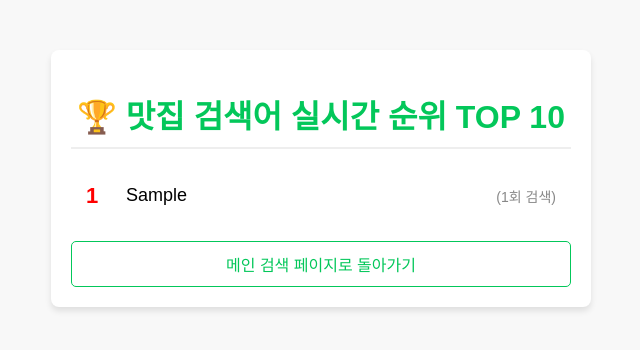
After one commit to BeakHo-hub/blog, a Flask app: page /ranking in a window 1280 px wide. The commit adds this page. Shown: the top 350 px of the page, without its empty margins (319-959 px from the left). Run offline with Flask 3, Linux system fonts and the light colour scheme; tables that the repository leaves empty hold one stand-in row (values such as "Sample post").

Commit message:
검색어 디비 저장하고 순위보기 기능 추가

```diff
--- a/app.py
+++ b/app.py
@@ -1,15 +1,75 @@
-from flask import Flask, render_template, request
+from flask import Flask, render_template, request, g
 import requests
 import json
 from urllib.parse import quote
+import sqlite3
+import os
 
 # 1. Flask 애플리케이션을 한 번만 초기화합니다.
 app = Flask(__name__)
 
-# ★★★ 네이버 개발자 센터에서 발급받은 본인의 Client ID와 Client Secret으로 교체하세요 ★★★
-# 이 값들을 채워넣어야 API 호출이 정상적으로 작동합니다.
-NAVER_CLIENT_ID = "zQzxVxLPdlCs7JSDPAno" # 예: 'AbcdefghIjKlmnOpQrSt'
-NAVER_CLIENT_SECRET = "X_KmE2C_Et" # 예: '1234567890'
+# 데이터베이스 파일 이름 설정
+DATABASE = 'search_rank.db'
+
+# ★★★ 임시 조치: 실제 키 값을 코드 안에 직접 입력합니다. (깃허브 업로드 시 반드시 .env로 변경!) ★★★
+NAVER_CLIENT_ID = "zQzxVxLPdlCs7JSDPAno"
+NAVER_CLIENT_SECRET = "123123"
+
+# --- 1. SQLite 연결 및 초기화 함수 ---
+
+def get_db():
+    """데이터베이스 연결 객체를 가져오거나 새로 생성합니다."""
+    db = getattr(g, '_database', None)
+    if db is None:
+        db = g._database = sqlite3.connect(DATABASE)
+        # 결과 행을 딕셔너리처럼 접근할 수 있도록 설정
+        db.row_factory = sqlite3.Row
+    return db
+
+@app.teardown_appcontext
+def close_connection(exception):
+    """요청 처리가 끝날 때 데이터베이스 연결을 닫습니다."""
+    db = getattr(g, '_database', None)
+    if db is not None:
+        db.close()
+
+def init_db():
+    """데이터베이스 테이블을 초기화합니다."""
+    with app.app_context():
+        db = get_db()
+        cursor = db.cursor()
+        # search_count 테이블 생성: (id: 기본키, keyword: 검색어, count: 횟수)
+        cursor.execute("""
+            CREATE TABLE IF NOT EXISTS search_count (
+                id INTEGER PRIMARY KEY AUTOINCREMENT,
+                keyword TEXT UNIQUE NOT NULL,
+                count INTEGER NOT NULL DEFAULT 1
+            )
+        """)
+        db.commit()
+
+# --- 2. 검색어 저장 및 횟수 업데이트 함수 ---
+
+def increment_search_count(keyword):
+    """검색어의 횟수를 1 증가시키거나, 새로운 검색어라면 추가합니다."""
+    db = get_db()
+    cursor = db.cursor()
+
+    # 1. 이미 존재하는지 확인하고 횟수 업데이트
+    cursor.execute(
+        "UPDATE search_count SET count = count + 1 WHERE keyword = ?",
+        (keyword,)
+    )
+
+    # 2. 업데이트된 행이 없다면 (새로운 검색어라면) 삽입
+    if cursor.rowcount == 0:
+        cursor.execute(
+            "INSERT INTO search_count (keyword) VALUES (?)",
+            (keyword,)
+        )
+
+    db.commit()
+
 
 # 네이버 블로그 검색 API 호출 함수
 def search_naver_blog(query):
@@ -30,8 +90,13 @@ def search_naver_blog(query):
             # 성공 시 검색 결과를 JSON에서 추출하여 반환
             return response.json().get('items', [])
         else:
-            # 실패 시 상태 코드 출력 및 빈 리스트 반환
-            print(f"API 호출 실패: {response.status_code}")
+            # API 호출 실패 시 명확한 오류 메시지 출력
+            print("="*50)
+            print(f"🚨 API 호출 실패! 상태 코드: {response.status_code}")
+            if response.status_code == 401:
+                print("키 오류 가능성: Client ID 또는 Secret을 확인하거나 서비스 환경 설정을 점검하세요.")
+            print(f"응답 본문: {response.text}")
+            print("="*50)
             return []
     except Exception as e:
         print(f"API 요청 중 오류 발생: {e}")
@@ -47,19 +112,42 @@ def hello_world_route():
 @app.route('/', methods=['GET'])
 def index():
     # URL 쿼리 파라미터에서 'query' 값을 가져옵니다.
-    search_query = request.args.get('query', '')
+    search_query = request.args.get('query', '').strip() # 검색 전후 공백 제거
 
     results = []
     if search_query:
+        # ★★★ 순위 저장 기능 추가: 검색어를 먼저 DB에 저장하고 횟수를 증가시킵니다.
+        increment_search_count(search_query)
+
         # 검색어가 있을 경우에만 API 호출
         results = search_naver_blog(search_query)
 
     # index.html 템플릿 렌더링
     return render_template('index.html', query=search_query, results=results)
 
+
+@app.route('/ranking')
+def ranking():
+    """검색어 순위 페이지 라우트: DB에서 인기 검색어 10개를 가져와 보여줍니다."""
+    db = get_db()
+    cursor = db.cursor()
+
+    # 횟수(count) 기준으로 내림차순 정렬하여 상위 10개 검색어를 가져옵니다.
+    cursor.execute(
+        "SELECT keyword, count FROM search_count ORDER BY count DESC LIMIT 10"
+    )
+
+    # 결과를 딕셔너리 리스트 형태로 가져옵니다.
+    top_keywords = cursor.fetchall()
+
+    return render_template('ranking.html', top_keywords=top_keywords)
+
+
 if __name__ == '__main__':
     # 2. 통합된 Flask 앱을 실행합니다.
-    if NAVER_CLIENT_ID == "YOUR_CLIENT_ID":
-        print("경고: NAVER_CLIENT_ID와 NAVER_CLIENT_SECRET 값을 본인의 것으로 교체해주세요!")
 
-    app.run(debug=True)
+    # ★★★ Flask 앱 실행 전에 데이터베이스 초기화 (테이블 생성)
+    init_db()
+
+    # 실행 전: pip install flask requests sqlite3
+    app.run(debug=True, host='0.0.0.0')
--- /dev/null
+++ b/templates/ranking.html
@@ -0,0 +1,63 @@
+<!DOCTYPE html>
+<html lang="ko">
+<head>
+    <meta charset="UTF-8">
+    <title>실시간 검색어 순위</title>
+    <style>
+        body { font-family: 'Malgun Gothic', '맑은 고딕', sans-serif; background-color: #f8f8f8; text-align: center;}
+        .container { width: 500px; margin: 50px auto; background-color: #fff; padding: 20px; border-radius: 8px; box-shadow: 0 4px 6px rgba(0, 0, 0, 0.1); }
+        h1 { color: #03c75a; border-bottom: 2px solid #eee; padding-bottom: 10px; }
+
+        /* 순위 목록 스타일 */
+        .rank-list { list-style: none; padding: 0; }
+        .rank-item {
+            display: flex;
+            justify-content: space-between;
+            align-items: center;
+            padding: 12px 15px;
+            border-bottom: 1px solid #eee;
+            font-size: 18px;
+            transition: background-color 0.1s;
+        }
+        .rank-item:hover {
+            background-color: #f0fff0; /* 마우스 오버 시 연한 초록색 배경 */
+        }
+        .rank-item:nth-child(1) .rank-num { color: #ff0000; font-size: 22px; } /* 1위 강조 */
+        .rank-item:nth-child(2) .rank-num { color: #ff5e00; font-size: 20px; } /* 2위 강조 */
+        .rank-item:nth-child(3) .rank-num { color: #ffa500; font-size: 19px; } /* 3위 강조 */
+
+        .rank-item:last-child { border-bottom: none; }
+        .rank-num { font-weight: bold; color: #ff5e00; width: 30px; text-align: left; }
+        .rank-keyword { flex-grow: 1; text-align: left; margin-left: 10px; }
+        .rank-count { font-size: 14px; color: #888; }
+
+        /* 돌아가기 링크 스타일 */
+        .back-link { display: block; margin-top: 20px; text-decoration: none; color: #03c75a; padding: 10px; border: 1px solid #03c75a; border-radius: 5px; transition: background-color 0.2s; }
+        .back-link:hover { background-color: #03c75a; color: #fff; }
+    </style>
+</head>
+<body>
+    <div class="container">
+        <h1>🏆 맛집 검색어 실시간 순위 TOP 10</h1>
+
+        <ul class="rank-list">
+            {% if top_keywords %}
+                {% for item in top_keywords %}
+                <li class="rank-item">
+                    <span class="rank-num">{{ loop.index }}</span>
+                    <!-- 검색어를 클릭하면 메인 페이지로 돌아가 검색이 되도록 링크 설정 -->
+                    <span class="rank-keyword">
+                        <a href="/?query={{ item.keyword }}" style="text-decoration: none; color: inherit;">{{ item.keyword }}</a>
+                    </span>
+                    <span class="rank-count">({{ item.count }}회 검색)</span>
+                </li>
+                {% endfor %}
+            {% else %}
+                <p style="padding: 20px;">아직 검색 기록이 없습니다.</p>
+            {% endif %}
+        </ul>
+
+        <a href="/" class="back-link">메인 검색 페이지로 돌아가기</a>
+    </div>
+</body>
+</html>
```
Also changed, not shown: templates/index.html (+27 -0 lines), 1 other file.
